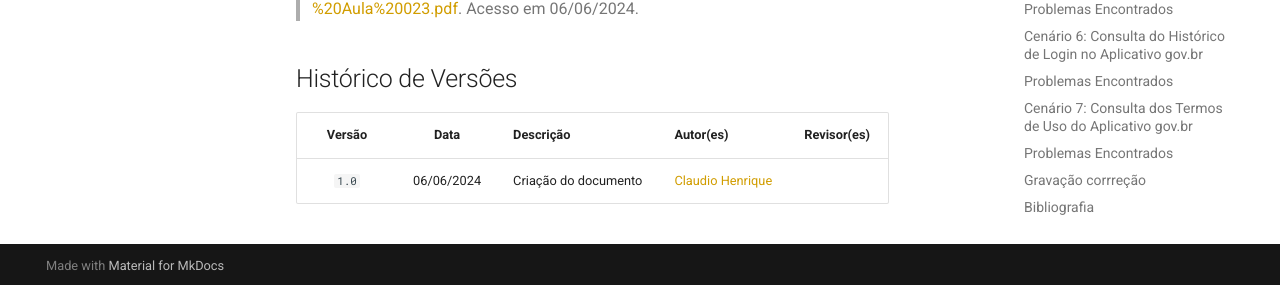
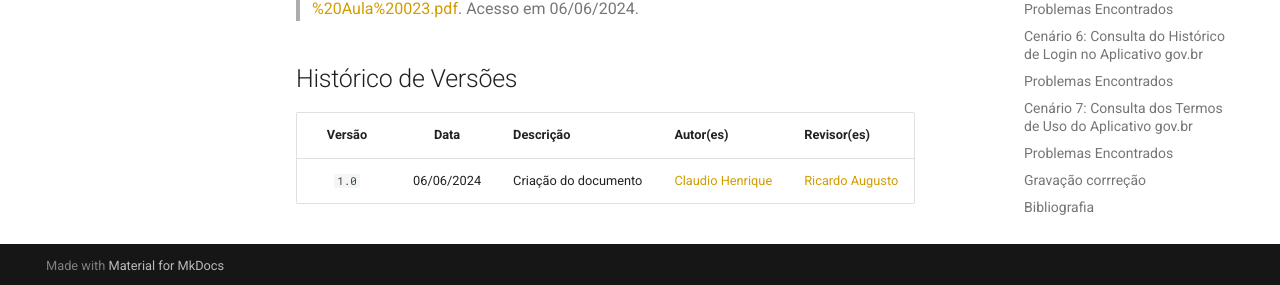
Before and after one commit to Requisitos-de-Software/2024.1-Serasa, an MkDocs documentation site: the page built from docs/verificacao/grupo+1/modelagem/cenarios.md, in a window 1280 px wide and 900 px high, scrolled down 10673 px. Shown: the part 612-897 px from the top of the window. Built offline with MkDocs 1.6.1 and Material for MkDocs 9.7.7, drawn with Linux system fonts in a browser that asks for light colours; comment, search, counter and statistics services are not loaded.

Commit message:
add revisor

```diff
--- a/docs/verificacao/grupo+1/modelagem/cenarios.md
+++ b/docs/verificacao/grupo+1/modelagem/cenarios.md
@@ -306,4 +306,4 @@ Aqui será apresentado todos os problemas identificados durante o processo de ve
 
 | Versão | Data | Descrição | Autor(es) | Revisor(es) |
 | :----: | :--: | --------- | ----------- | ------ |
-| `1.0`  | 06/06/2024 | Criação do documento |[Claudio Henrique](https://github.com/claudiohsc) | [ ]() |
+| `1.0`  | 06/06/2024 | Criação do documento |[Claudio Henrique](https://github.com/claudiohsc) | [Ricardo Augusto](https://www.github.com/avmricardo) |
```
